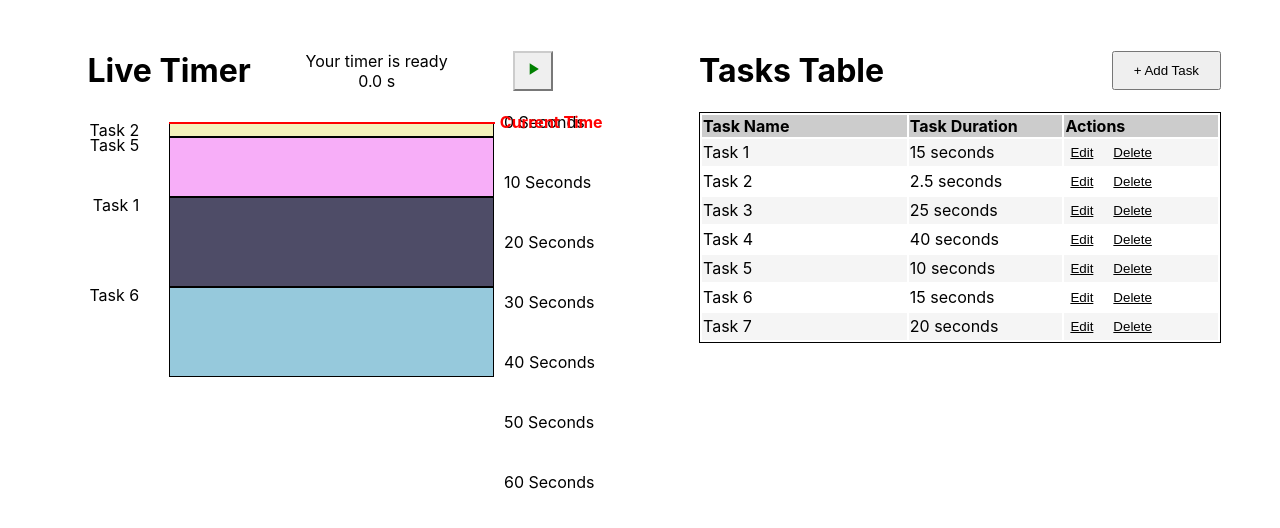
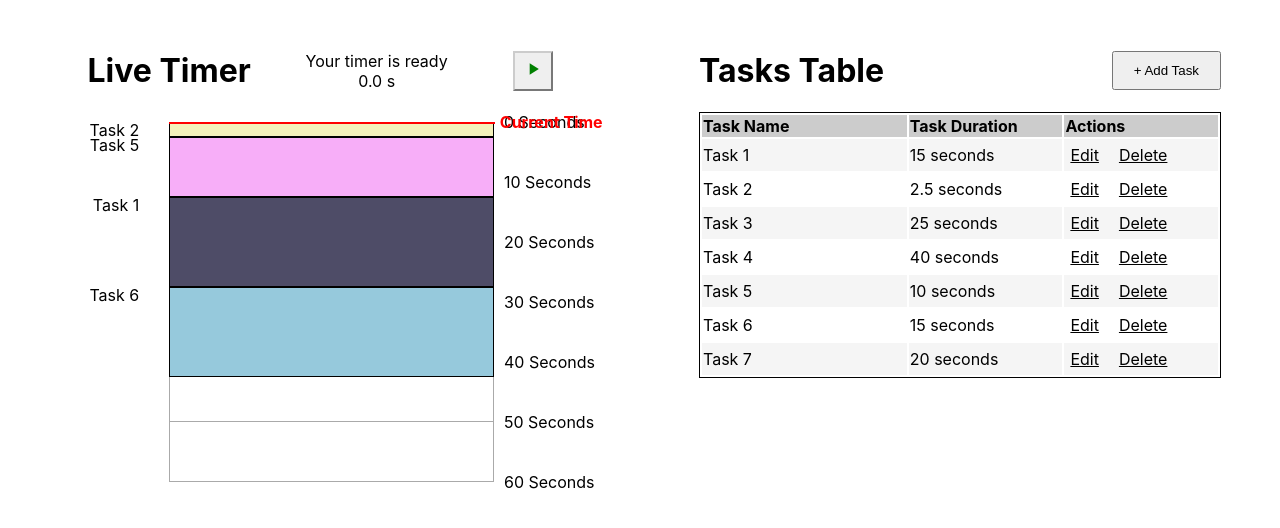
Before and after one commit to abrarrahman/task-organizer, a React (Create React App) app: page / in a window 1280 px wide. Shown: the top 528 px of the page. Built offline with nearby package versions, Linux system fonts and the light colour scheme.

Commit message:
chart background grid

```diff
--- a/src/components/Tasks/TasksTable/TasksTable.tsx
+++ b/src/components/Tasks/TasksTable/TasksTable.tsx
@@ -5,8 +5,8 @@ import Task from '../../../models/Task';
 
 export interface TasksTableProps {
   tasks: Task[],
-  onEdit: (id:number)=>void,
-  onDelete: (id:number)=>void,
+  onEdit: (id: number) => void,
+  onDelete: (id: number) => void,
 }
 interface TaskActionProps {
   onClickEdit: React.MouseEventHandler,
@@ -15,15 +15,17 @@ interface TaskActionProps {
 const TaskAction = (props: TaskActionProps) => {
   return (
     <td>
-      <button className='taskButton' onClick={props.onClickEdit}>Edit</button>
-      <button className='taskButton' onClick={props.onClickDelete}>Delete</button>
+      <div style={{ display: 'flex' }}>
+        <div className='taskButton' onClick={props.onClickEdit}>Edit</div>
+        <div className='taskButton' onClick={props.onClickDelete}>Delete</div>
+      </div>
     </td>
   )
 }
 interface TaskEntryProps {
   task: Task,
-  onEdit: (id: number)=>void,
-  onDelete: (id: number)=>void,
+  onEdit: (id: number) => void,
+  onDelete: (id: number) => void,
 }
 const TaskEntry = (props: TaskEntryProps) => {
   return (
@@ -31,7 +33,7 @@ const TaskEntry = (props: TaskEntryProps) => {
       <td>{props.task.name}</td>
       <td>{props.task.duration} seconds</td>
       <TaskAction
-        onClickEdit={()=> props.onEdit(props.task.id)}
+        onClickEdit={() => props.onEdit(props.task.id)}
         onClickDelete={() => props.onDelete(props.task.id)}
       />
     </tr>
@@ -42,16 +44,16 @@ const TasksTable = (props: TasksTableProps) => (
     <table>
       <thead>
         <tr style={{ textAlign: 'left' }}>
-          <th style={{width: '40%'}}>Task Name</th>
-          <th style={{width: '30%'}}>Task Duration</th>
-          <th style={{width: '30%'}}>Actions</th>
+          <th style={{ width: '40%' }}>Task Name</th>
+          <th style={{ width: '30%' }}>Task Duration</th>
+          <th style={{ width: '30%' }}>Actions</th>
         </tr>
       </thead>
       <tbody>
         {
           props.tasks.map(task => {
             return (
-              <TaskEntry key={task.id} task={task} onEdit={props.onEdit} onDelete={props.onDelete}/>
+              <TaskEntry key={task.id} task={task} onEdit={props.onEdit} onDelete={props.onDelete} />
             )
           })
         }
--- a/src/components/Timer/TimerChart/TimerChart.css
+++ b/src/components/Timer/TimerChart/TimerChart.css
@@ -16,6 +16,7 @@
 }
 
 .timerChartSectionsContainer {
+  z-index: 100;
   margin-top: 10px;
   width     : 80%;
 }
@@ -46,3 +47,22 @@
   left       : 81%;
   margin     : 0px;
 }
+#timerChartGrid {
+  margin-top: 10px;
+  position  : absolute;
+  left      : 24%;
+  width     : 56%;
+  height    : 100%;
+  z-index   : 0;
+}
+
+.timerChartGridSection {
+  width     : 100%;
+  border    : 1px solid #aaa;
+  border-top: none;
+  height    : 60px;
+  box-sizing: border-box;
+}
+.timerChartGridSection:first-of-type{
+  border-top: 1px solid #aaa;
+}
--- a/src/components/Timer/TimerChart/TimerChart.tsx
+++ b/src/components/Timer/TimerChart/TimerChart.tsx
@@ -19,6 +19,14 @@ const TimerChart = (props: TimerChartProps) => {
 
   return (
     <div className="timerChartContainer">
+      <div id='timerChartGrid'>
+        <div className='timerChartGridSection'></div>
+        <div className='timerChartGridSection'></div>
+        <div className='timerChartGridSection'></div>
+        <div className='timerChartGridSection'></div>
+        <div className='timerChartGridSection'></div>
+        <div className='timerChartGridSection'></div>
+      </div>
       <div id='chartLineContainer'>
         <div style={{top: time * 6 }} id='chartLine'></div>
         <p style={{top: time * 6 }} id='chartLineText'>Current Time</p>
```
